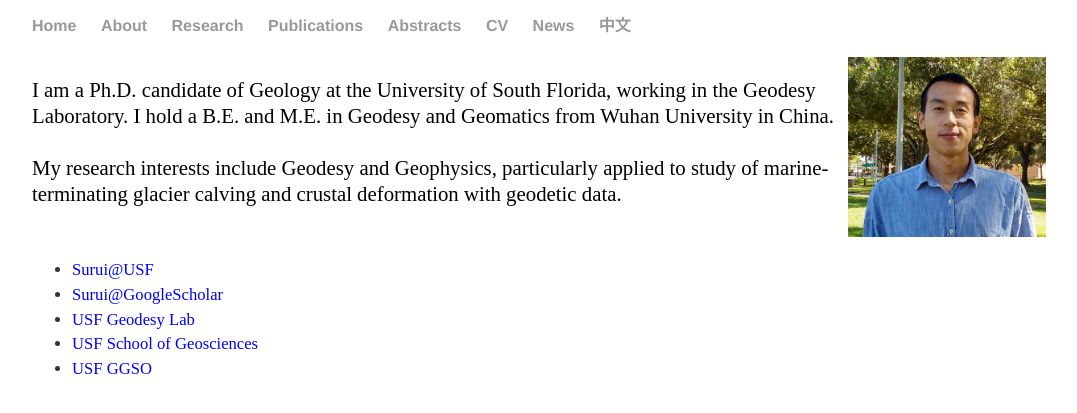
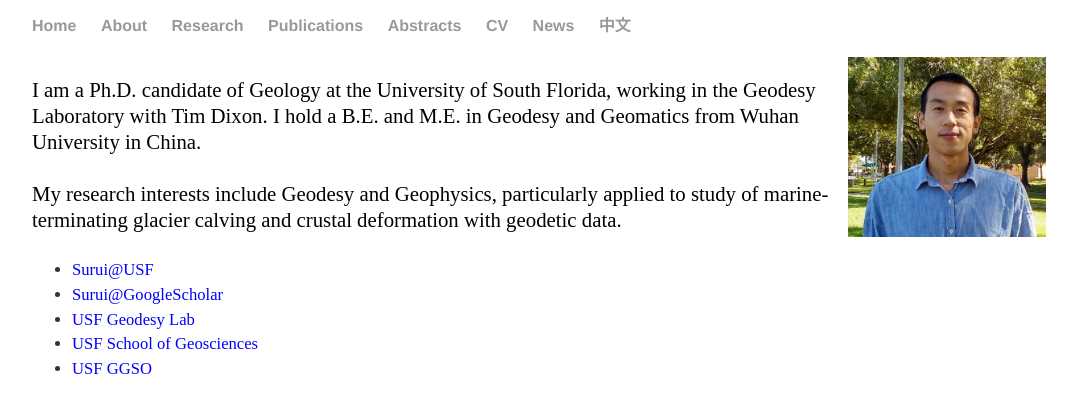
Before and after one commit to suruixie/suruixie.github.io, a Jekyll site: the page built from about/index.html, in a window 1280 px wide. Shown: the top 413 px of the page, without its empty margins (96-1173 px from the left). Built offline with Jekyll 4.4.1, drawn with Linux system fonts in a browser that asks for light colours.

Commit message:
Update index.html

```diff
--- a/about/index.html
+++ b/about/index.html
@@ -4,7 +4,7 @@ title: About Surui
 ---
 <p style="line-height:125%;">
 	<img src="../images/Surui_2018.jpg" height="180" style="float:right; margin-left:10px; margin-right:10px; margin-top:-20px;" />
-	I am a Ph.D. candidate of Geology at the University of South Florida, working in the Geodesy Laboratory. I hold a B.E. and M.E. in Geodesy and Geomatics from Wuhan University in China. <br>
+	I am a Ph.D. candidate of Geology at the University of South Florida, working in the Geodesy Laboratory with Tim Dixon. I hold a B.E. and M.E. in Geodesy and Geomatics from Wuhan University in China. <br>
 	<br>
 	My research interests include Geodesy and Geophysics, particularly applied to study of marine-terminating glacier calving and crustal deformation with geodetic data.
 </p>
```
